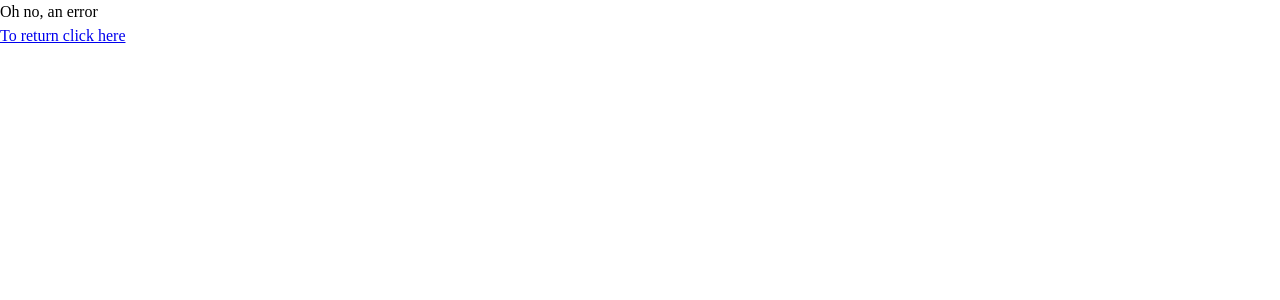
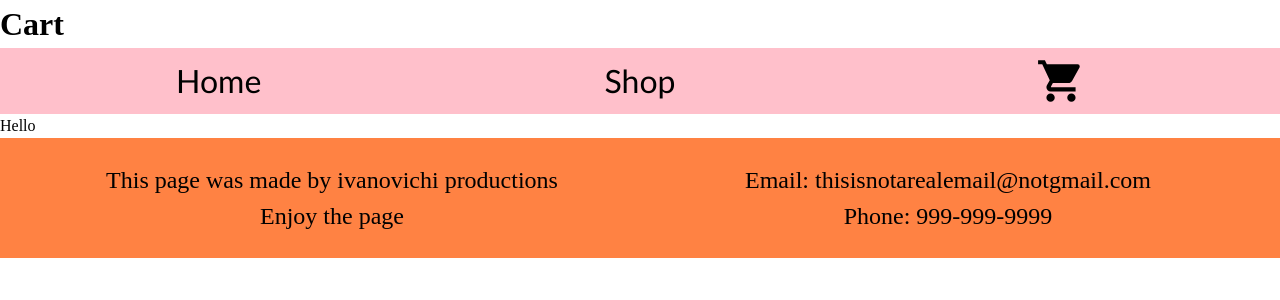
Before and after one commit to ivanovichi123/Shopping-cart, a React (Vite) app: page /cart in a window 1280 px wide. Shown: the top 300 px of the page. Built offline with nearby package versions, Linux system fonts and the light colour scheme.

Commit message:
feat: Added context to maintain value of states

```diff
--- a/src/components/App.jsx
+++ b/src/components/App.jsx
@@ -9,5 +9,3 @@ const App = () => {
 };
 
 export { App };
-
-// EL PLAN
--- a/src/components/NavBar.jsx
+++ b/src/components/NavBar.jsx
@@ -11,7 +11,7 @@ const NavBar = (props) => {
       <Link to="/shop" className={styles.Shop}>
         Shop
       </Link>
-      <div className={styles.divCart}>
+      <Link to="/cart" className={styles.divCart}>
         <div
           className={styles.cartItems}
           style={{
@@ -22,7 +22,7 @@ const NavBar = (props) => {
           {props.cartItems}
         </div>
         <img className={styles.Cart} src={Cart} alt="A cart" />
-      </div>
+      </Link>
     </nav>
   );
 };
--- a/src/components/Routes.jsx
+++ b/src/components/Routes.jsx
@@ -2,6 +2,7 @@ import { Navigate, replace } from "react-router";
 import { App } from "./App";
 import { ShopPage } from "./shopPage/ShopPage";
 import { ErrorPage } from "./ErrorPage";
+import { CartPage } from "./cartPage/CartPage";
 
 const routes = [
   {
@@ -17,6 +18,10 @@ const routes = [
     element: <ShopPage />,
   },
   {
+    path: "/cart",
+    element: <CartPage />,
+  },
+  {
     path: "*",
     element: <ErrorPage />,
   },
--- a/src/components/cartPage/CartPage.jsx
+++ b/src/components/cartPage/CartPage.jsx
@@ -1,14 +1,18 @@
 import { NavBar } from "../NavBar";
 import { Footer } from "../Footer";
 import { useState } from "react";
+import { useContext } from "react";
+import { CartContext } from "../../contexts/cart.context";
 
 const CartPage = () => {
+  const { cartNumber, SetCarNumber } = useContext(CartContext);
+
   return (
     <>
       <header>
         <h1>Cart</h1>
       </header>
-      <NavBar />
+      <NavBar cartItems={cartNumber}/>
       <main>
         <p>Hello</p>
       </main>
@@ -16,3 +20,5 @@ const CartPage = () => {
     </>
   );
 };
+
+export { CartPage }
--- a/src/components/homePage/HomePage.jsx
+++ b/src/components/homePage/HomePage.jsx
@@ -2,14 +2,19 @@ import { NavBar } from "../NavBar";
 import Chef from "../../assets/Chef.svg";
 import styles from "../../styles/homePage.module.css";
 import { Footer } from "../Footer";
+import { CartContext } from "../../contexts/cart.context";
+import { useContext } from "react";
 
 const HomePage = () => {
+
+  const { cartNumber, setCartNumber } = useContext(CartContext);
+
   return (
     <>
       <header className={styles.theHeader}>
         <h1>Shopping Cart</h1>
       </header>
-      <NavBar />
+      <NavBar cartItems={cartNumber}/>
       <main className={styles.theMain}>
         <p className={styles.theText1}>
           Hi, this a simple page made in react that simulates a shopping page in
--- a/src/components/shopPage/ShopPage.jsx
+++ b/src/components/shopPage/ShopPage.jsx
@@ -3,6 +3,8 @@ import { Footer } from "../Footer";
 import styles from "../../styles/shopPage.module.css";
 import Apple from "../../assets/Apple.svg";
 import { useState } from "react";
+import { useContext } from "react";
+import { CartContext } from "../../contexts/cart.context";
 
 const ShopPage = () => {
   const products = [
@@ -21,9 +23,9 @@ const ShopPage = () => {
   ];
 
   const [productsList, setProductsList] = useState([
-    5, 0, 0, 0, 0, 0, 0, 0, 0, 0, 0, 0,
+    0, 0, 0, 0, 0, 0, 0, 0, 0, 0, 0, 0,
   ]);
-  const [cartItems, setCartItems] = useState(0);
+  const { cartNumber, setCartNumber } = useContext(CartContext);
 
   function productNumberGreater(index) {
     let modifiedList = [...productsList];
@@ -70,14 +72,14 @@ const ShopPage = () => {
   }
 
   function theCartUp(index) {
-    if (cartItems === 200) {
+    if (cartNumber === 200) {
       return;
     }
-    let newCartItems = cartItems + productsList[index];
+    let newCartItems = cartNumber + productsList[index];
     if (newCartItems > 200) {
       newCartItems = 200;
     }
-    setCartItems(newCartItems);
+    setCartNumber(newCartItems);
   }
 
   return (
@@ -85,7 +87,7 @@ const ShopPage = () => {
       <header className={styles.theHeader}>
         <h1>Shop</h1>
       </header>
-      <NavBar cartItems={cartItems} />
+      <NavBar cartItems={cartNumber} />
       <main className={styles.theMainContainer}>
         {products.map((individualProduct, index) => {
           return (
--- /dev/null
+++ b/src/contexts/cart.context.jsx
@@ -0,0 +1,15 @@
+import { createContext, useState } from "react";
+
+const CartContext = createContext();
+
+function CartContextWrapper(props) {
+    const [cartNumber, setCartNumber] = useState(0);
+
+    return (
+        <CartContext.Provider value={{cartNumber, setCartNumber}}>
+            {props.children}
+        </CartContext.Provider>
+    );
+}
+
+export { CartContext, CartContextWrapper }
--- a/src/main.jsx
+++ b/src/main.jsx
@@ -4,11 +4,14 @@ import "./index.css";
 import { App } from "./components/App";
 import { createBrowserRouter, RouterProvider } from "react-router";
 import routes from "./components/Routes";
+import { CartContextWrapper } from "./contexts/cart.context";
 
 const router = createBrowserRouter(routes);
 
 createRoot(document.getElementById("root")).render(
   <StrictMode>
-    <RouterProvider router={router} />
+    <CartContextWrapper>
+      <RouterProvider router={router} />
+    </CartContextWrapper>
   </StrictMode>,
 );
--- a/src/styles/navBar.module.css
+++ b/src/styles/navBar.module.css
@@ -32,6 +32,7 @@
 .divCart {
   grid-column: 3/4;
   display: grid;
+  text-decoration: none;
 }
 
 .cartItems {
```
